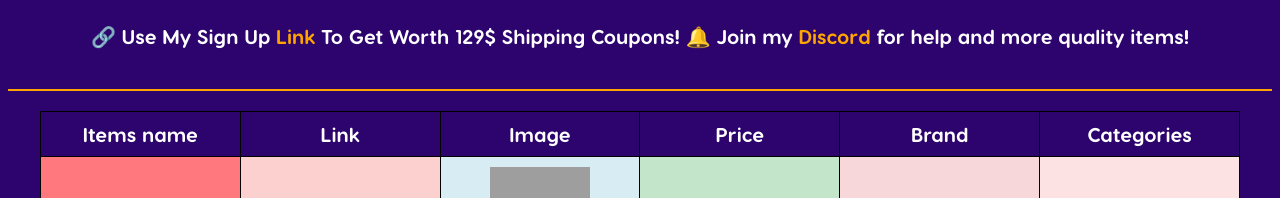
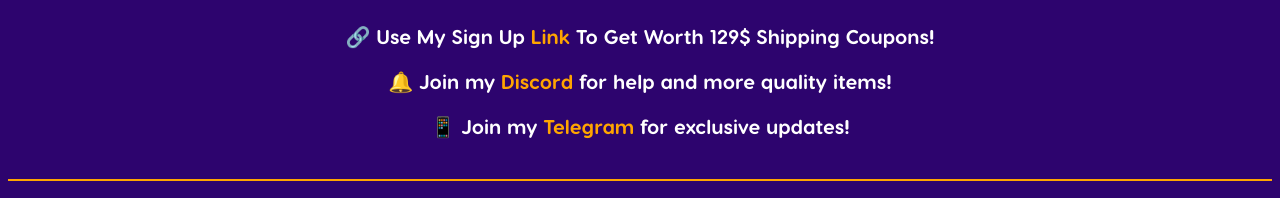
Before and after one commit to YTstyo/raryreps, a plain HTML site: page index.html in a window 1280 px wide. Shown: the part 106-304 px from the top of the page. Drawn offline with Linux system fonts and the light colour scheme; grey boxes are pictures that could not be loaded.

Commit message:
Update index.html

```diff
--- a/index.html
+++ b/index.html
@@ -23,7 +23,9 @@
 <body>
     <div class="header">
         <h1>RARYReps OopBuy Finds</h1>
-        <p>🔗 Use My Sign Up <a href="https://m.oopbuy.com/register?inviteCode=1EWZBQXCB" target="_blank" rel="noopener noreferrer">Link</a> To Get Worth 129$ Shipping Coupons! 🔔 Join my <a href="https://discord.gg/uKvpZdCHfP" target="_blank" rel="noopener noreferrer">Discord</a> for help and more quality items!</p>
+        <p>🔗 Use My Sign Up <a href="https://m.oopbuy.com/register?inviteCode=1EWZBQXCB" target="_blank" rel="noopener noreferrer">Link</a> To Get Worth 129$ Shipping Coupons!</p>
+        <p>🔔 Join my <a href="https://discord.gg/uKvpZdCHfP" target="_blank" rel="noopener noreferrer">Discord</a> for help and more quality items!</p>
+        <p>📱 Join my <a href="https://t.me/YourTelegramLink" id="telegramLink" target="_blank" rel="noopener noreferrer">Telegram</a> for exclusive updates!</p>
     </div>
     <table id="itemsTable">
         <thead>
```
